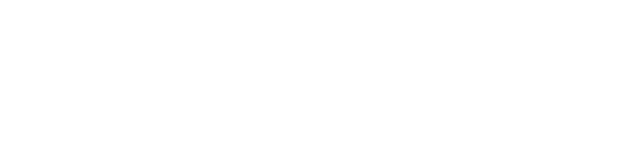
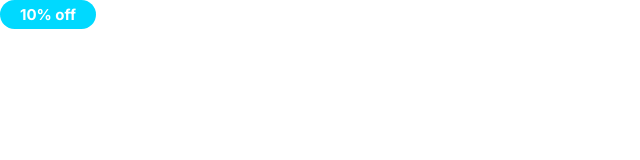
Before and after one commit to AungPhyoThant224/The-Ultimate-HTML5-CSS3-Series-Part-3, a plain HTML site: page index.html in a window 1280 px wide. Shown: the whole page, without its empty margins (0-640 px from the left). Drawn offline with Linux system fonts and the light colour scheme.

Commit message:
Building a Badge component.

```diff
--- a/css/style.css
+++ b/css/style.css
@@ -12,8 +12,8 @@ html {
 }
 
 body {
+  color: var(--color-body);
   font-family: Inter, Arial, Helvetica, sans-serif;
-  color: var(--color-body);
   font-size: 2.4rem;
   line-height: 1.5;
 }
@@ -66,9 +66,9 @@ a {
 
 .link-arrow {
   color: var(--color-accent);
-  text-transform: uppercase;
   font-size: 2rem;
   font-weight: bold;
+  text-transform: uppercase;
 }
 
 .link-arrow::after {
@@ -86,3 +86,36 @@ a {
     font-size: 1.5rem;
   }
 }
+
+/* badges */
+.badge {
+  border-radius: 20px;
+  font-size: 2rem;
+  font-weight: 600;
+  padding: 0.5rem 2rem;
+  white-space: nowrap;
+}
+
+.badge--primary {
+  background: var(--color-primary);
+  color: #fff;
+}
+
+.badge--secondary {
+  background: var(--color-secondary);
+  color: #fff;
+}
+
+.badge--small {
+  font-size: 1.6rem;
+}
+
+@media screen and (min-width: 1024px) {
+  .badge {
+    font-size: 1.5rem;
+  }
+
+  .badge--small {
+    font-size: 1.2rem;
+  }
+}
--- a/index.html
+++ b/index.html
@@ -14,5 +14,7 @@
     <link rel="stylesheet" href="css/normalize.css" />
     <link rel="stylesheet" href="css/style.css" />
   </head>
-  <body></body>
+  <body>
+    <span class="badge badge--secondary">10% off</span>
+  </body>
 </html>
```
